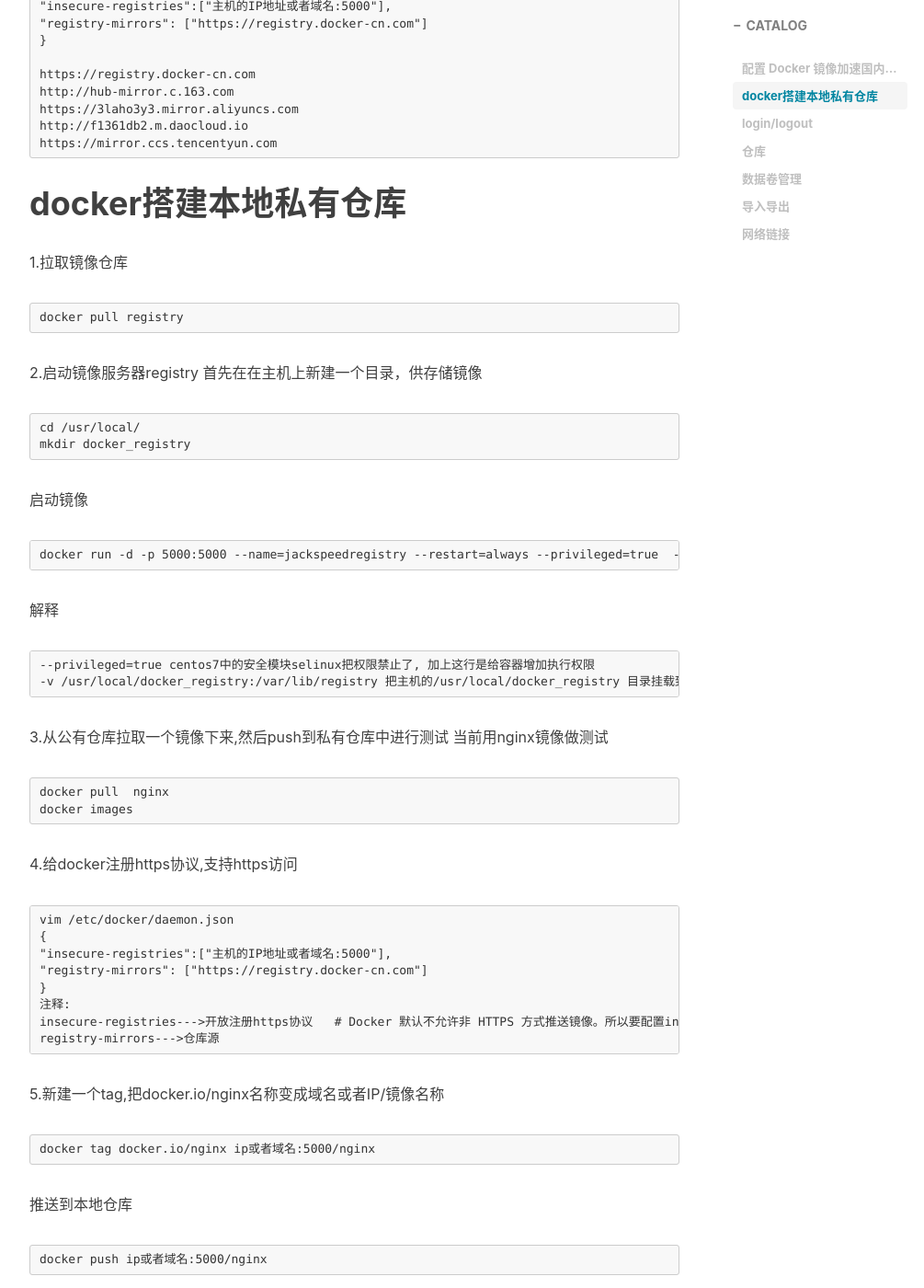
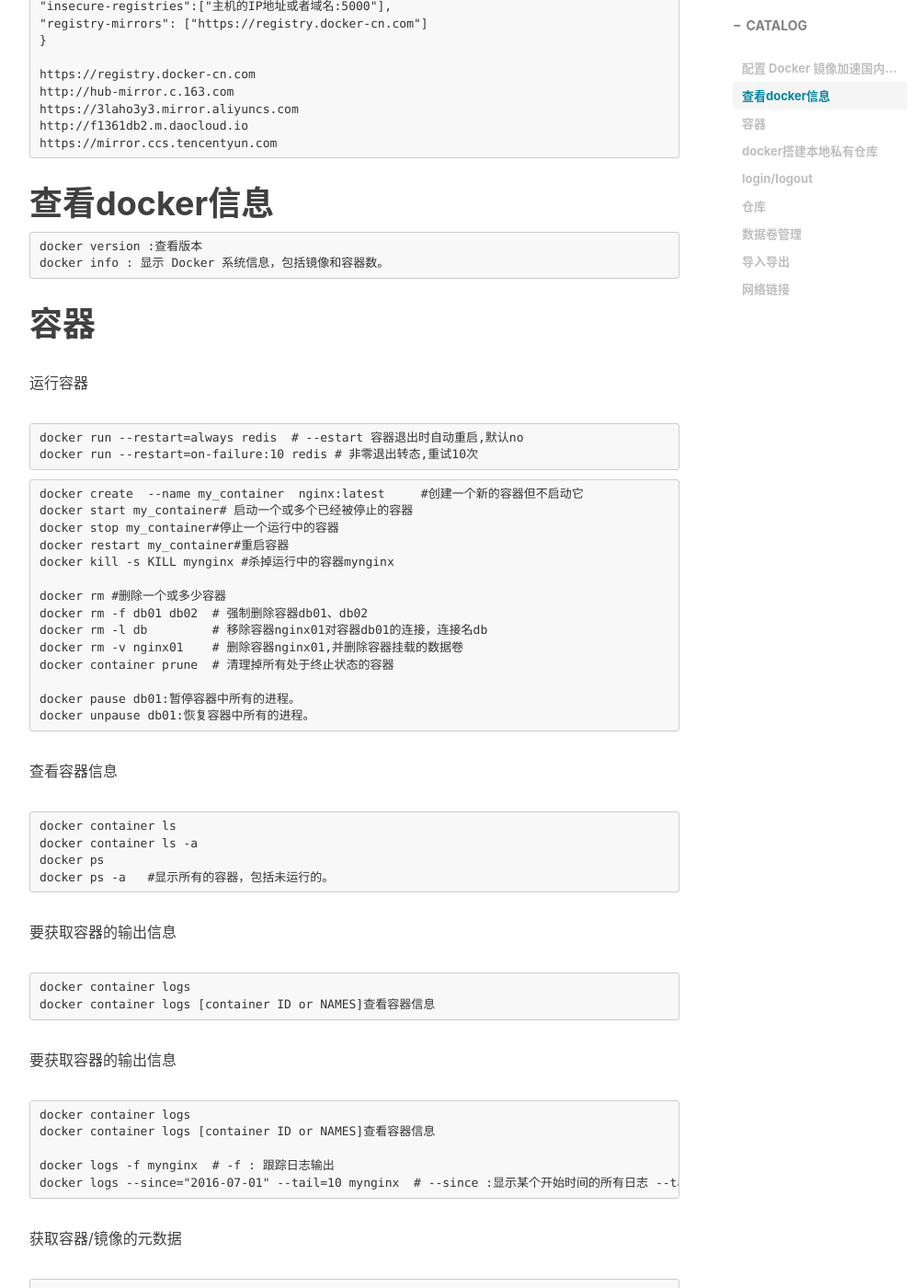
Before and after one commit to handerfly/handerfly.github.io, a Jekyll site: the page built from _posts/2019-10-01-docker总结.md, in a window 1280 px wide and 1400 px high, scrolled down 602 px. Shown: the whole window at 92% size, without its empty margins (233-1238 px from the left). Built offline with Jekyll 4.4.1, drawn with Linux system fonts in a browser that asks for light colours; nearby versions of some CDN libraries; comment, search, counter and statistics services are not loaded; some of the changed text lies outside the part shown.

Commit message:
Update 2019-10-01-docker总结.md

````diff
--- a/_posts/2019-10-01-docker总结.md
+++ b/_posts/2019-10-01-docker总结.md
@@ -23,6 +23,86 @@ http://hub-mirror.c.163.com
 https://3laho3y3.mirror.aliyuncs.com
 http://f1361db2.m.daocloud.io
 https://mirror.ccs.tencentyun.com
+```
+# 查看docker信息
+```
+docker version :查看版本
+docker info : 显示 Docker 系统信息，包括镜像和容器数。
+```
+
+# 容器
+运行容器
+```
+docker run --restart=always redis  # --estart 容器退出时自动重启,默认no
+docker run --restart=on-failure:10 redis # 非零退出转态,重试10次
+```
+
+```
+docker create  --name my_container  nginx:latest     #创建一个新的容器但不启动它
+docker start my_container# 启动一个或多个已经被停止的容器
+docker stop my_container#停止一个运行中的容器
+docker restart my_container#重启容器
+docker kill -s KILL mynginx #杀掉运行中的容器mynginx
+
+docker rm #删除一个或多少容器
+docker rm -f db01 db02  # 强制删除容器db01、db02
+docker rm -l db         # 移除容器nginx01对容器db01的连接，连接名db
+docker rm -v nginx01    # 删除容器nginx01,并删除容器挂载的数据卷
+docker container prune  # 清理掉所有处于终止状态的容器
+
+docker pause db01:暂停容器中所有的进程。
+docker unpause db01:恢复容器中所有的进程。
+```
+
+查看容器信息
+```
+docker container ls
+docker container ls -a
+docker ps
+docker ps -a   #显示所有的容器，包括未运行的。
+```
+要获取容器的输出信息
+```
+docker container logs
+docker container logs [container ID or NAMES]查看容器信息
+```
+
+要获取容器的输出信息
+```
+docker container logs
+docker container logs [container ID or NAMES]查看容器信息
+
+docker logs -f mynginx  # -f : 跟踪日志输出
+docker logs --since="2016-07-01" --tail=10 mynginx  # --since :显示某个开始时间的所有日志 --tail :仅列出最新N条容器日志
+```
+获取容器/镜像的元数据
+```
+docker inspect mysql:5.6
+```
+查看容器中运行的进程信息
+```
+docker container top 262242feaa88
+```
+列出指定的容器的端口映射
+```
+docker port mymysql  #查看容器mynginx的端口映射情况。
+```
+检查容器里文件结构的更改
+```
+docker diff mymysql
+```
+进入容器
+```
+docker attach 命令 (exit会导致容器的停止)
+docker exec 命令(推荐使用)
+docker exec -it 69d1 bash
+```
+
+容器与主机之间的数据拷贝
+```
+docker cp /www/runoob 96f7f14e99ab:/www/ # 将主机/www/runoob目录拷贝到容器96f7f14e99ab的/www目录下。
+docker cp /www/runoob 96f7f14e99ab:/www  # 将主机/www/runoob目录拷贝到容器96f7f14e99ab中，目录重命名为www。
+docker cp  96f7f14e99ab:/www /tmp/       # 将容器96f7f14e99ab的/www目录拷贝到主机的/tmp目录中。
 ```
 
 # docker搭建本地私有仓库
````
